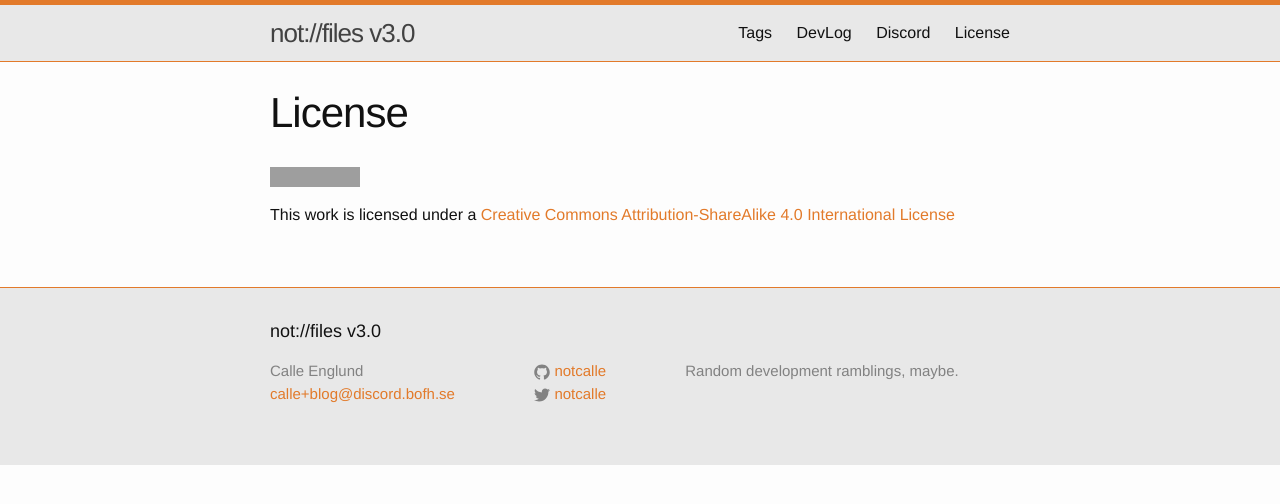
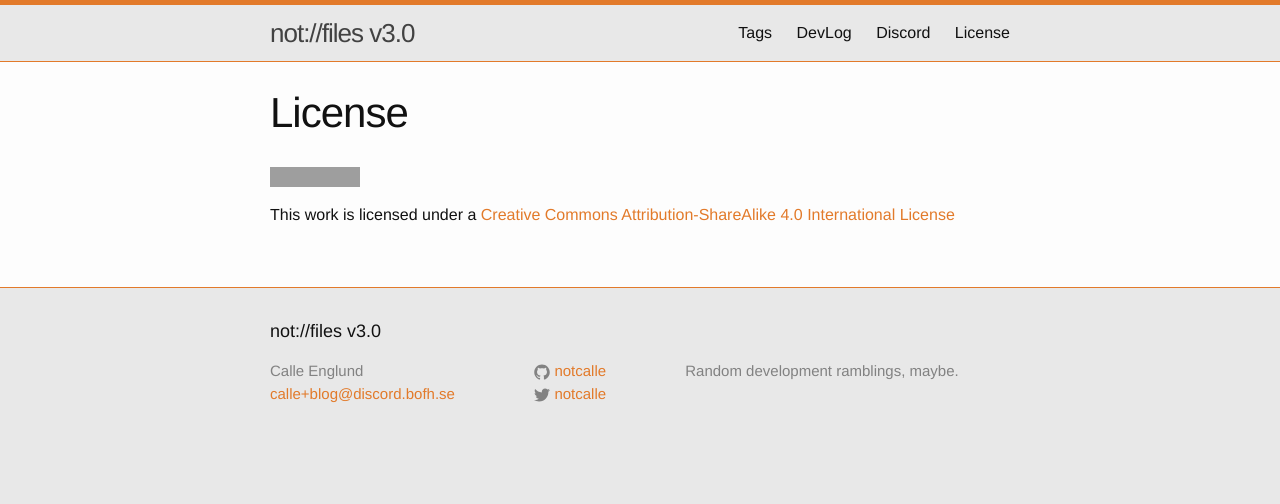
Before and after one commit to notCalle/notcalle.github.io, a Jekyll site: the page built from license.md, in a window 1280 px wide. Shown: the top 504 px of the page. Built offline with Jekyll 4.4.1, drawn with Linux system fonts in a browser that asks for light colours; grey boxes are pictures that could not be loaded.

Commit message:
Style tweaking

```diff
--- a/_sass/_base.scss
+++ b/_sass/_base.scss
@@ -16,13 +16,14 @@ dl, dd, ol, ul, figure {
 body {
     font: $base-font-weight #{$base-font-size}/#{$base-line-height} $base-font-family;
     color: $text-color;
-    background-color: $background-color;
+    background-color: $grey-color-light;
     -webkit-text-size-adjust: 100%;
     -webkit-font-feature-settings: "kern" 1;
     -moz-font-feature-settings: "kern" 1;
     -o-font-feature-settings: "kern" 1;
     font-feature-settings: "kern" 1;
     font-kerning: normal;
+    min-height: 100%;
 }
 
 
--- a/_sass/_layout.scss
+++ b/_sass/_layout.scss
@@ -170,6 +170,7 @@
  * Page content
  */
 .page-content {
+  background-color: $background-color;
     padding: $spacing-unit 0;
 }
 
```
